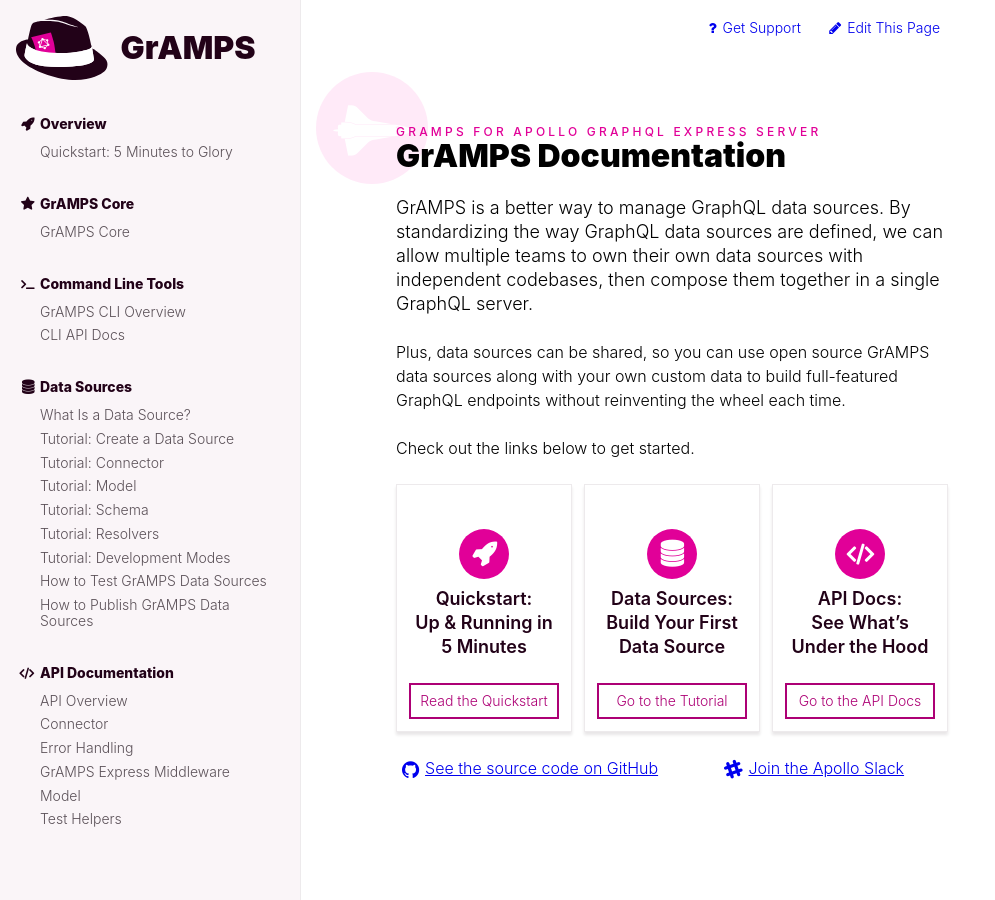
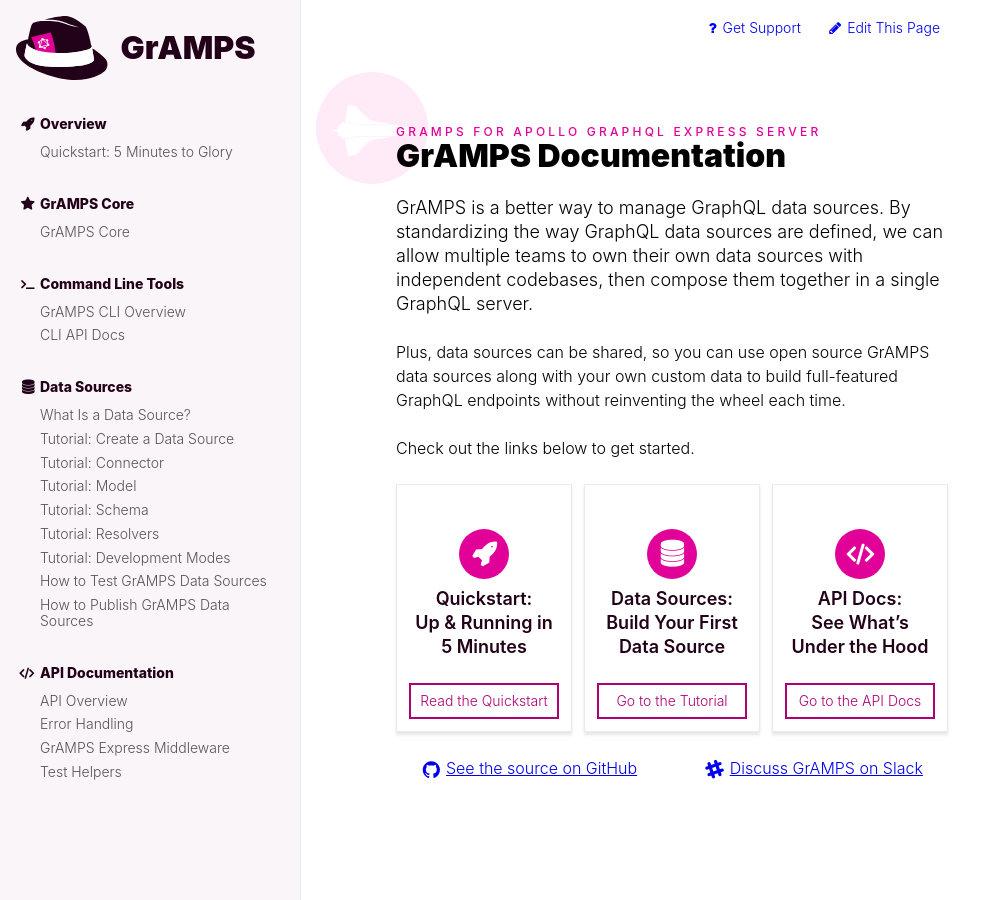
Before and after one commit to gramps-graphql/gramps--legacy, a Jekyll site: the page built from docs/index.md, in a window 1280 px wide. Shown: the whole page, without its empty margins (0-995 px from the left). Built offline with Jekyll 4.4.1, drawn with Linux system fonts in a browser that asks for light colours.

Commit message:
docs: update home page and remove irrelevant pages
- No longer have connectors and models
- Add a link to the GrAMPS Slack (thanks, @schickling!)

re #28

```diff
--- a/docs/_content/api/model.md
+++ /dev/null
@@ -1,5 +0,0 @@
----
-title: Model
----
-
-TKTK
--- a/docs/index.md
+++ b/docs/index.md
@@ -27,10 +27,10 @@
 %}
 
 {% include links-2-col.html
-    l1_text="See the source code on GitHub"
+    l1_text="See the source on GitHub"
     l1_icon="github"
     l1_href="https://github.com/gramps-graphql/gramps-express"
-    l2_text="Join the Apollo Slack"
+    l2_text="Discuss GrAMPS on Slack"
     l2_icon="slack"
-    l2_href="http://www.apollodata.com/#slack"
+    l2_href="https://graphcool.slack.com/messages/C8GG5TL0M"
 %}
```
Also changed, not shown: docs/_content/api/connector.md (deleted, +0 -86 lines).
